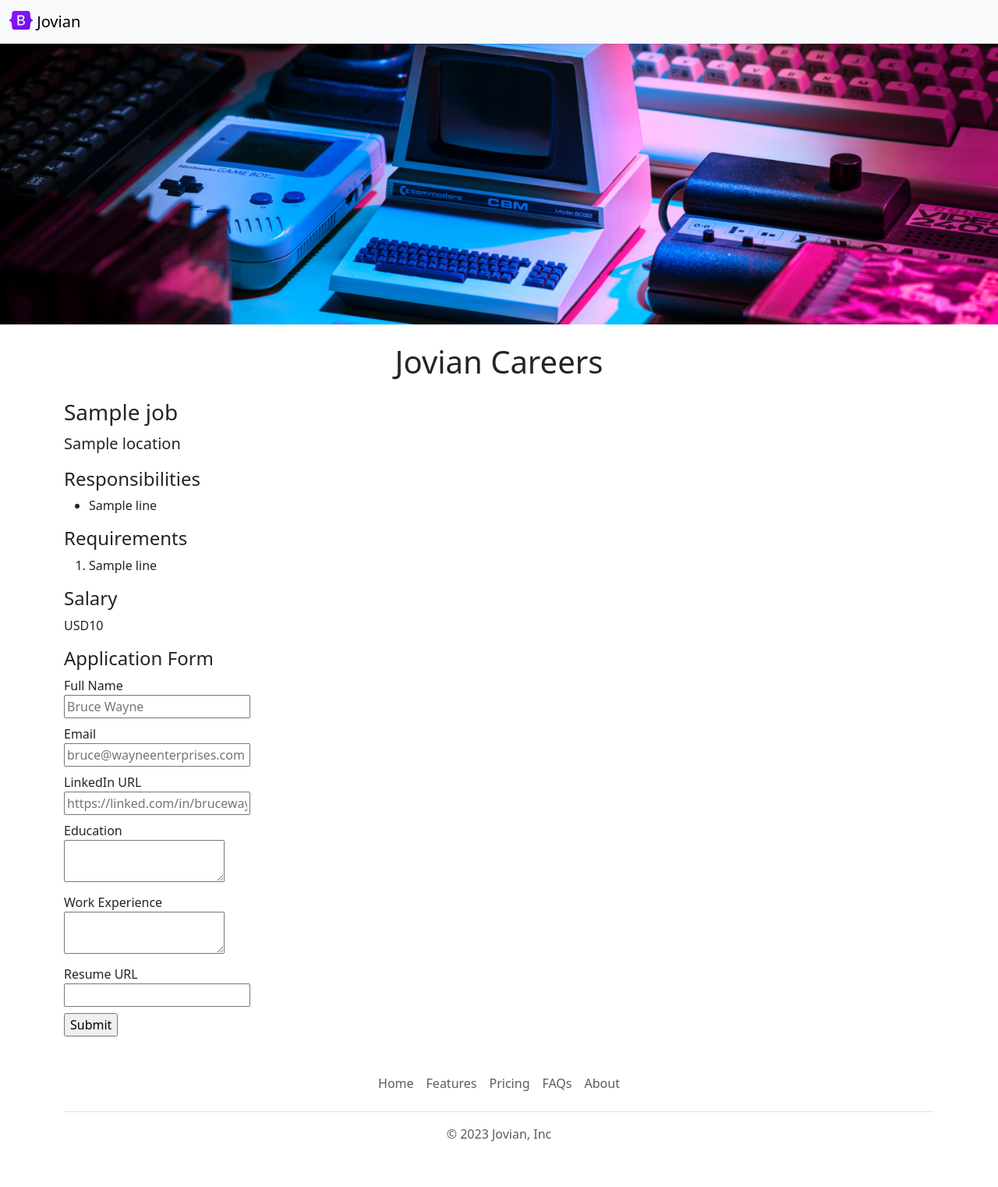
After one commit to bsharpe77/careers-website, a Flask app: template templates/jobpage.html in a window 1280 px wide. The commit adds this page. Shown: the whole page at 78% size. Run offline with Flask 3, Linux system fonts and the light colour scheme; the template is opened without the code that fills it: most values are stand-ins (such as "Sample title", 1, 10 or a date in 2020).

Commit message:
store application in db - write to DB

```diff
--- a/app.py
+++ b/app.py
@@ -1,5 +1,5 @@
-from flask import Flask, render_template, jsonify
-from database import load_jobs_from_db
+from flask import Flask, render_template, jsonify, request
+from database import load_jobs_from_db, load_job_from_db, add_application_to_db
 
 app = Flask(__name__)
 
@@ -15,5 +15,24 @@ def list_jobs():
   return jsonify(load_jobs_from_db())
 
 
+@app.route("/job/<id>")
+def show_job(id):
+  job = load_job_from_db(id)
+  if not job:
+    return "Not Found", 404
+  return render_template('jobpage.html', job=job)
+
+
+@app.route("/job/<id>/apply", methods=['post'])
+def apply_to_job(id):
+  job = load_job_from_db(id)
+  data = request.form
+  add_application_to_db(id, data)
+  #send an email
+  return render_template('application_submitted.html',
+                         application=data,
+                         job=job)
+
+
 if __name__ == "__main__":
   app.run(host='0.0.0.0', debug=True)
--- /dev/null
+++ b/templates/application_form.html
@@ -0,0 +1,34 @@
+<h4>Application Form</h4>
+<form action="/job/{{job['id']}}/apply" method="post">
+  <div class="mb-2">
+    <label>Full Name</label><br>
+    <input type="text" name="full_name" placeholder="Bruce Wayne">
+  </div>
+
+  <div class="mb-2">
+    <label>Email</label><br>
+    <input type="text" name="email" placeholder="bruce@wayneenterprises.com">
+  </div>
+
+  <div class="mb-2">
+    <label>LinkedIn URL</label><br>
+    <input type="text" name="linkedIn" placeholder="https://linked.com/in/brucewayne">
+  </div>
+
+  <div class="mb-2">
+    <label>Education</label><br>
+    <textarea name="education"></textarea>
+  </div>
+
+  <div class="mb-2">
+    <label>Work Experience</label><br>
+    <textarea name="work_experience"></textarea>
+  </div>
+
+  <div class="mb-2">
+    <label>Resume URL</label><br>
+    <input type="text" name="resume_url">
+  </div>
+
+  <input type="submit">
+</form>
--- /dev/null
+++ b/templates/banner.html
@@ -0,0 +1,9 @@
+<style>
+      #banner {
+        height: 360px;
+        width: 100%;
+        object-fit: cover;
+        margin-bottom: 16px;
+      }
+    </style>
+    <img class="img-fluid" id="banner" src="https://careers-website--briansharpe.repl.co/static/banner.jpg" >
--- /dev/null
+++ b/templates/bootstrap.html
@@ -0,0 +1,3 @@
+    <meta charset="utf-8">
+    <meta name="viewport" content="width=device-width, initial-scale=1">
+    <link href="https://cdn.jsdelivr.net/npm/bootstrap@5.3.0/dist/css/bootstrap.min.css" rel="stylesheet" integrity="sha384-9ndCyUaIbzAi2FUVXJi0CjmCapSmO7SnpJef0486qhLnuZ2cdeRhO02iuK6FUUVM" crossorigin="anonymous">
--- a/templates/jobitem.html
+++ b/templates/jobitem.html
@@ -11,6 +11,6 @@
 
   </div>
   <div class="col-3">
-    <a href="mailto:hello@jovian.ai?subject=Application for {{job['title']}}" type="button" class="btn btn-outline-primary">Apply</a>
+    <a href="/job/{{job['id']}}" type="button" class="btn btn-outline-primary">Apply</a>
   </div>
 </div>
--- /dev/null
+++ b/templates/jobpage.html
@@ -0,0 +1,33 @@
+<!DOCTYPE html>
+<html lang="en">
+<html>
+  <head>
+    <title>{{job.title}} Jovian Careers</title>
+    {% include 'bootstrap.html' %}
+  </head>
+  <body>
+    {% include 'nav.html' %}
+    {% include 'banner.html' %}
+    <div class="container">
+      <h1 class="text-center mt-2 mb-4">Jovian Careers</h1>
+        <h3 class="mb-2">{{job.title}}</h3>
+        <p class="lead mt-0">{{job.location}}</p>
+        <h4>Responsibilities</h4>
+        <ul>
+          {% for line in job.responsibilities.split("\n") %}
+          <li>{{line}}</li>
+          {% endfor %}
+        </ul>
+        <h4>Requirements</h4>
+        <ol>
+          {% for line in job.requirements.split("\n") %}
+          <li>{{line}}</li>
+          {% endfor %}
+        </ol>
+        <h4>Salary</h4>
+        <p>{{job.currency}}{{job.salary}}</p>
+        {% include 'application_form.html' %}
+    </div>
+    {% include 'footer.html' %}
+  </body>
+</html>
```
Also changed, not shown: database.py (+25 -0 lines), notes.md (+2 -0 lines), templates/application_submitted.html (added, +42 -0 lines), templates/home.html (+3 -12 lines).
